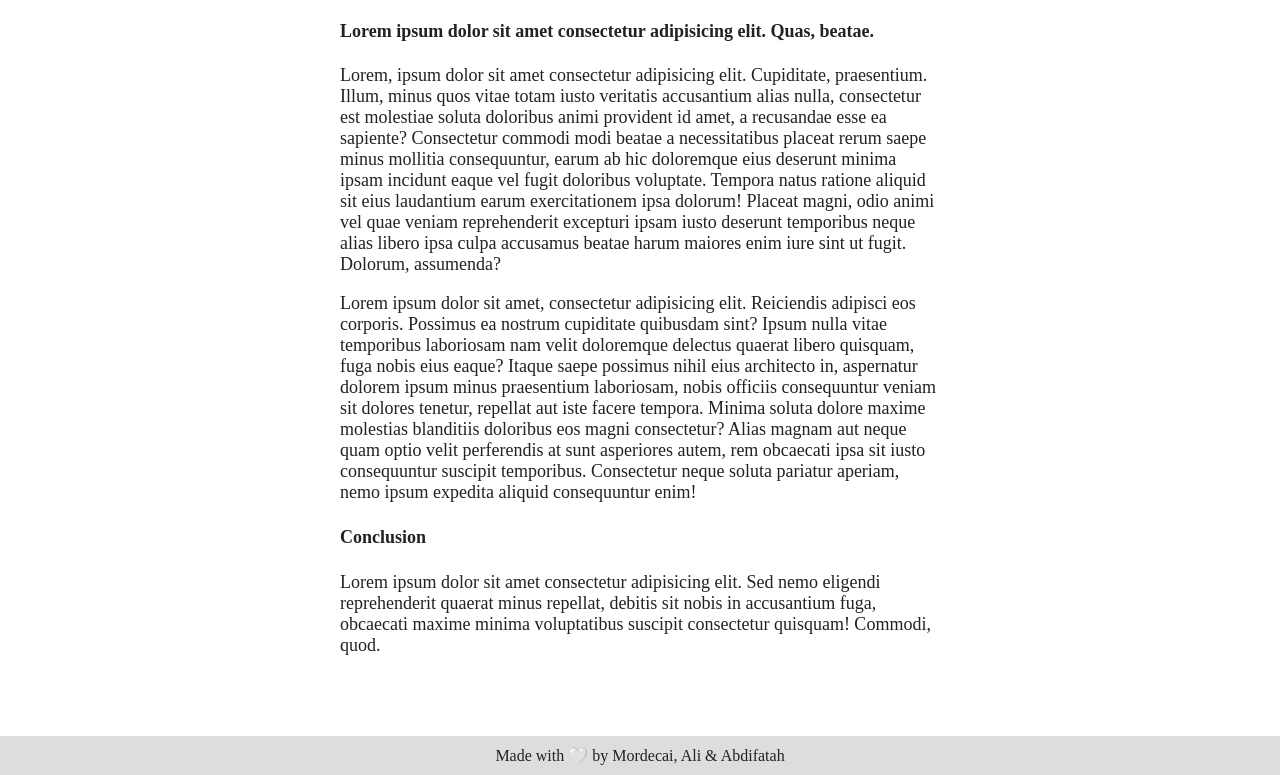
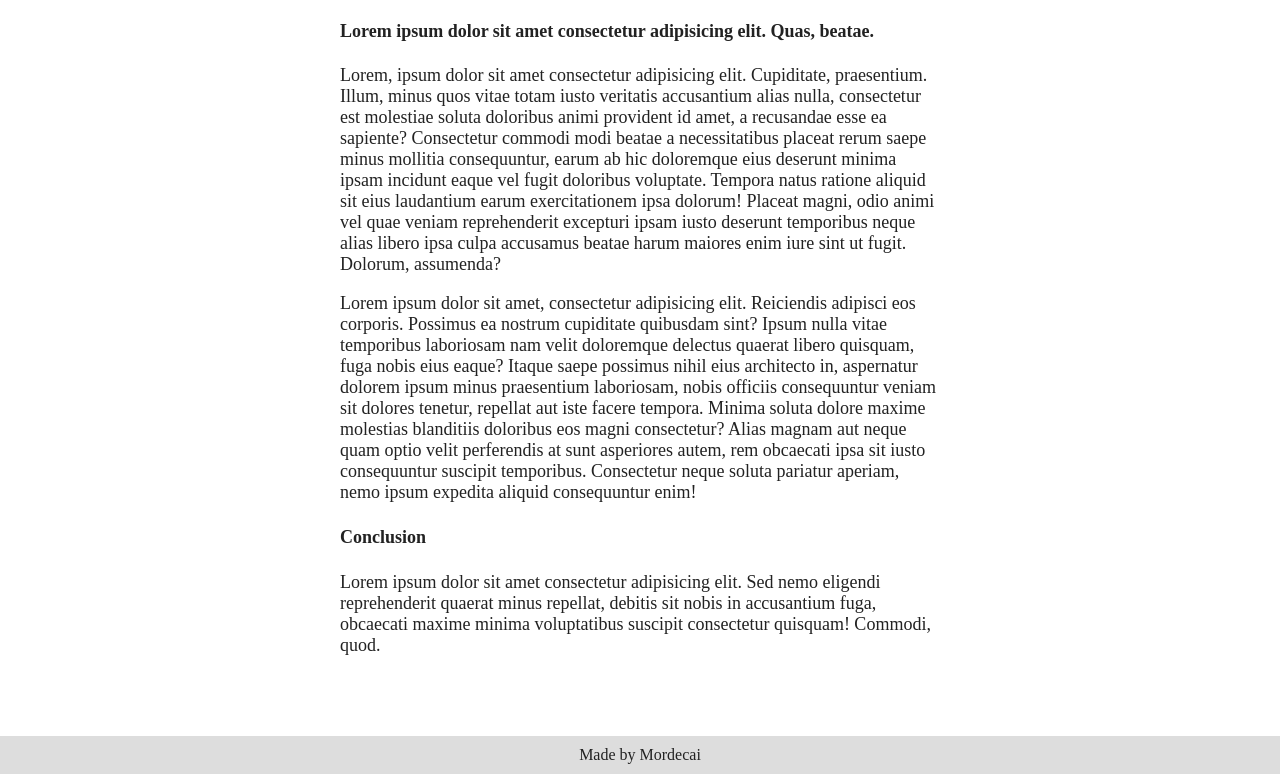
Before and after one commit to insidemordecai/think-big-marketing, a plain HTML site: page articles/teamwork-makes-the-dream-work.html in a window 1280 px wide. Shown: the part 1058-1833 px from the top of the page. Drawn offline with Linux system fonts and the light colour scheme.

Commit message:
footer update
This was a group work but I did this all by myself.
Upon their drop-out, their is no need to acknowledge their non-existent contribution.

```diff
--- a/articles/teamwork-makes-the-dream-work.html
+++ b/articles/teamwork-makes-the-dream-work.html
@@ -101,7 +101,7 @@
 
   <!-- footer -->
   <footer id="footer" class="center">
-    <p>Made with 🤍 by Mordecai, Ali & Abdifatah</p>
+    <p>Made by Mordecai</p>
   </footer>
 
 </body>
```
Also changed, not shown: articles/we-work-with-brands-you-love.html (+1 -1 lines), articles/why-choose-us.html (+1 -1 lines), index.html (+1 -1 lines).
